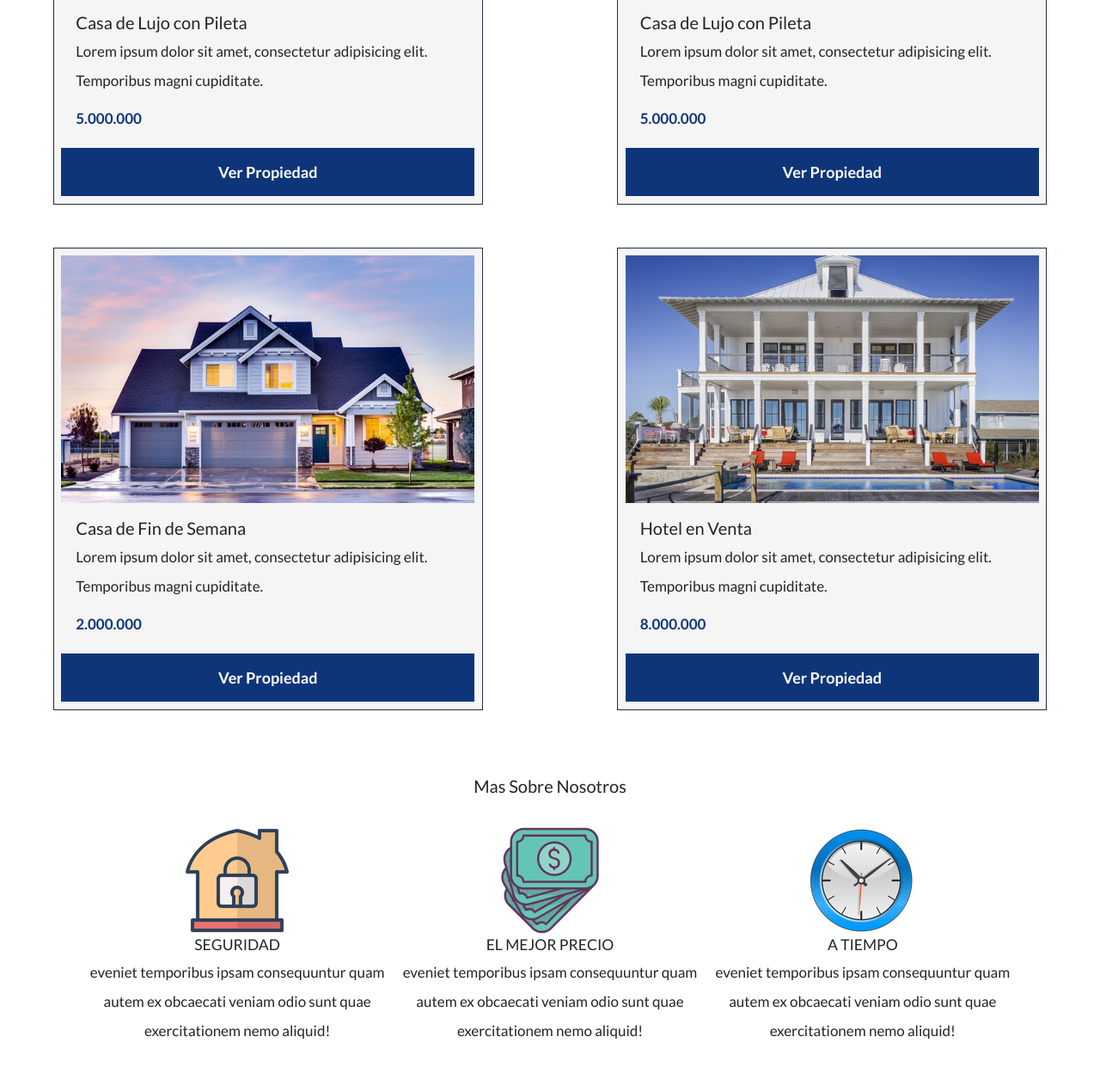
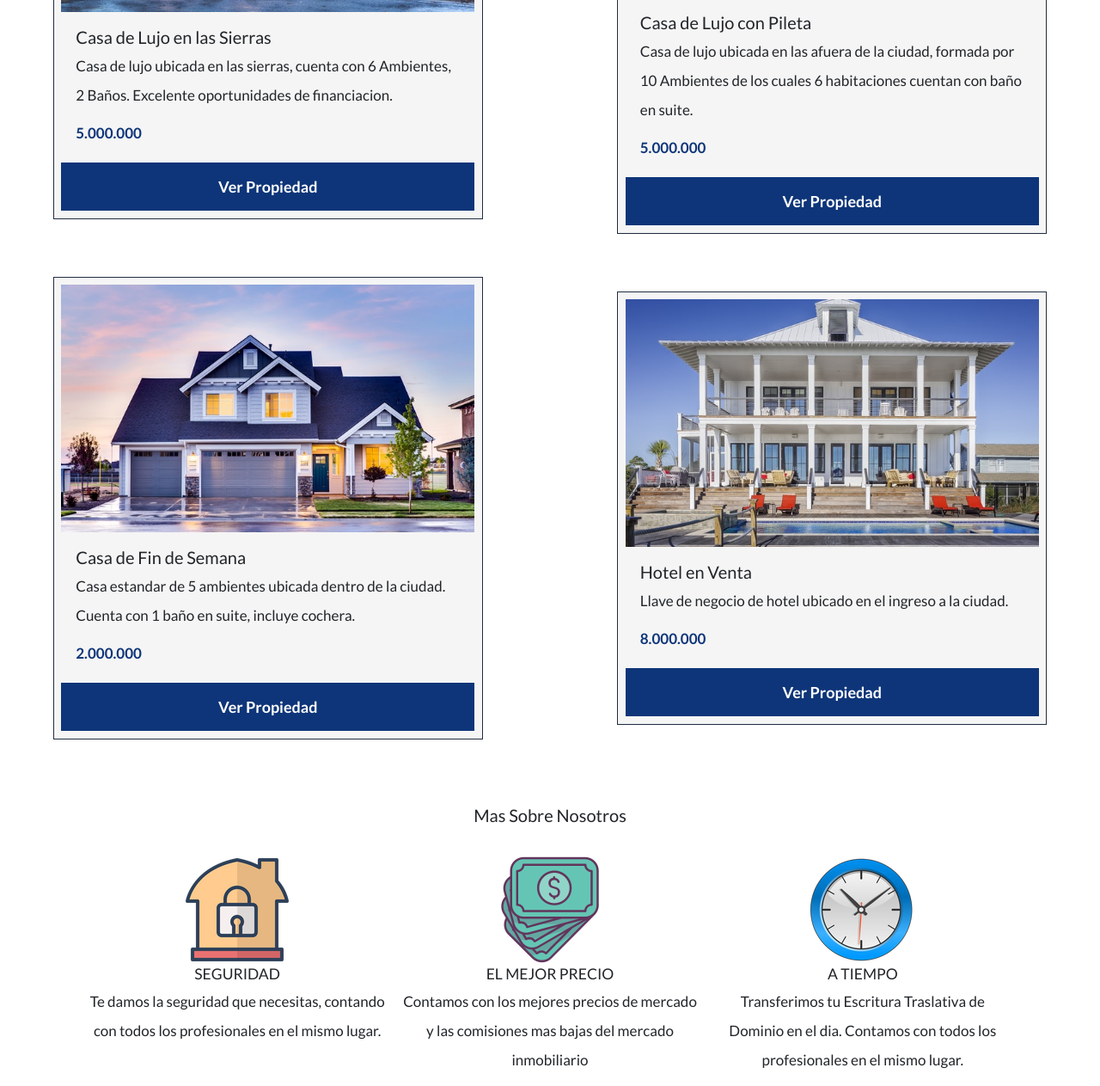
Before and after one commit to Allemma/ProyectoCoder, a website: page index.html in a window 1280 px wide. Shown: the part 911-2174 px from the top of the page at 86% size. Drawn offline with nearby package versions, Linux system fonts and the light colour scheme.

Commit message:
Agregue textos Reales

```diff
--- a/index.html
+++ b/index.html
@@ -60,8 +60,8 @@
         <div class="main__anuncios">
             <img src="img/casa1.jpg" alt="Casa de lujo">
             <div class="main__anuncios--margin">
-                <h2>Casa de Lujo con Pileta</h2>
-                <p>Lorem ipsum dolor sit amet, consectetur adipisicing elit. Temporibus magni cupiditate.</p>
+                <h2>Casa de Lujo en las Sierras</h2>
+                <p>Casa de lujo ubicada en las sierras, cuenta con 6 Ambientes, 2 Baños. Excelente oportunidades de financiacion. </p>
                 <p class="precio">5.000.000</p>
             </div>
             <a href="#" class="boton-propiedades">Ver Propiedad</a>
@@ -72,7 +72,7 @@
             <img src="img/casa2.jpg" alt="Casa de lujo">
             <div class="main__anuncios--margin">
                 <h2>Casa de Lujo con Pileta</h2>
-                <p>Lorem ipsum dolor sit amet, consectetur adipisicing elit. Temporibus magni cupiditate.</p>
+                <p>Casa de lujo ubicada en las afuera de la ciudad, formada por 10 Ambientes de los cuales 6 habitaciones cuentan con baño en suite.</p>
                 <p class="precio">5.000.000</p>
             </div>
             <a href="#" class="boton-propiedades">Ver Propiedad</a>
@@ -83,7 +83,7 @@
             <img src="img/casa3.jpg" alt="Casa con pileta">
             <div class="main__anuncios--margin">
                 <h2>Casa de Fin de Semana</h2>
-                <p>Lorem ipsum dolor sit amet, consectetur adipisicing elit. Temporibus magni cupiditate.</p>
+                <p>Casa estandar de 5 ambientes ubicada dentro de la ciudad. Cuenta con 1 baño en suite, incluye cochera.</p>
                 <p class="precio">2.000.000</p>
             </div>
             <a href="#" class="boton-propiedades">Ver Propiedad</a>
@@ -93,7 +93,7 @@
             <img src="img/casa4.jpg" alt="">
             <div class="main__anuncios--margin">
                 <h2>Hotel en Venta</h2>
-                <p>Lorem ipsum dolor sit amet, consectetur adipisicing elit. Temporibus magni cupiditate.</p>
+                <p>Llave de negocio de hotel ubicado en el ingreso a la ciudad.</p>
                 <p class="precio">8.000.000</p>
             </div>
             <a href="#" class="boton-propiedades">Ver Propiedad</a>
@@ -106,22 +106,22 @@
             <div class="icono">
                 <img src="img/Icono-candado.ico" alt="Icono Seguridad">
                 <h3>Seguridad</h3>
-                <P>eveniet temporibus ipsam consequuntur quam autem ex obcaecati veniam odio sunt quae exercitationem nemo aliquid!
-                </P>
+                <p>Te damos la seguridad que necesitas, contando con todos los profesionales en el mismo lugar.
+                </p>
             </div>
 
             <div class="icono">
                 <img src="img/icono-dolar.ico" alt="Icono Mejor Precio">
                 <h3>El Mejor Precio</h3>
-                <P>eveniet temporibus ipsam consequuntur quam autem ex obcaecati veniam odio sunt quae exercitationem nemo aliquid!
-                </P>
+                <p>Contamos con los mejores precios de mercado y las comisiones mas bajas del mercado inmobiliario
+                </p>
             </div>
 
             <div class="icono">
                 <img src="img/icono-reloj.ico" alt="Icono a Tiempo">
                 <h3>A Tiempo</h3>
-                <P>eveniet temporibus ipsam consequuntur quam autem ex obcaecati veniam odio sunt quae exercitationem nemo aliquid!
-                </P>
+                <p>Transferimos tu Escritura Traslativa de Dominio en el dia. Contamos con todos los profesionales en el mismo lugar.
+                </p>
             </div>
         </div>
     </section>
```
Also changed, not shown: anuncios.html (+5 -5 lines), nosotros.html (+8 -8 lines).
